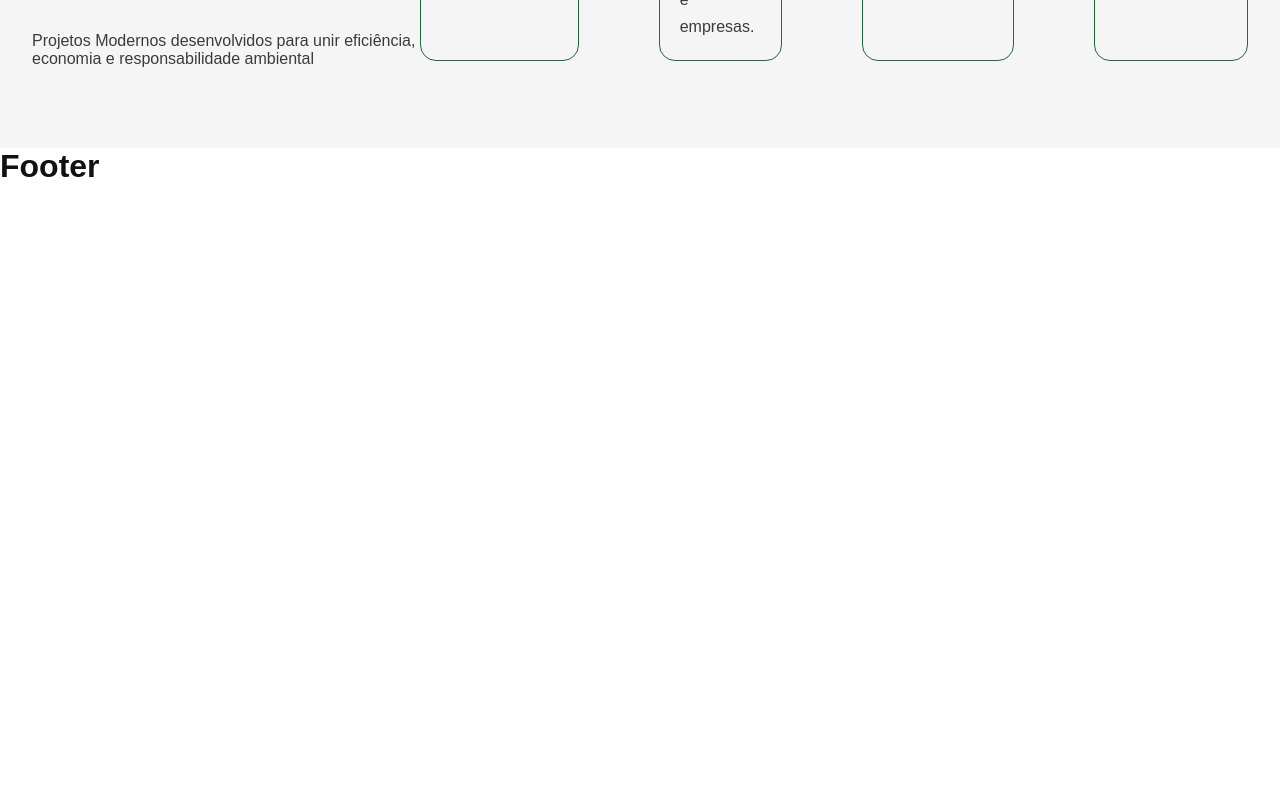
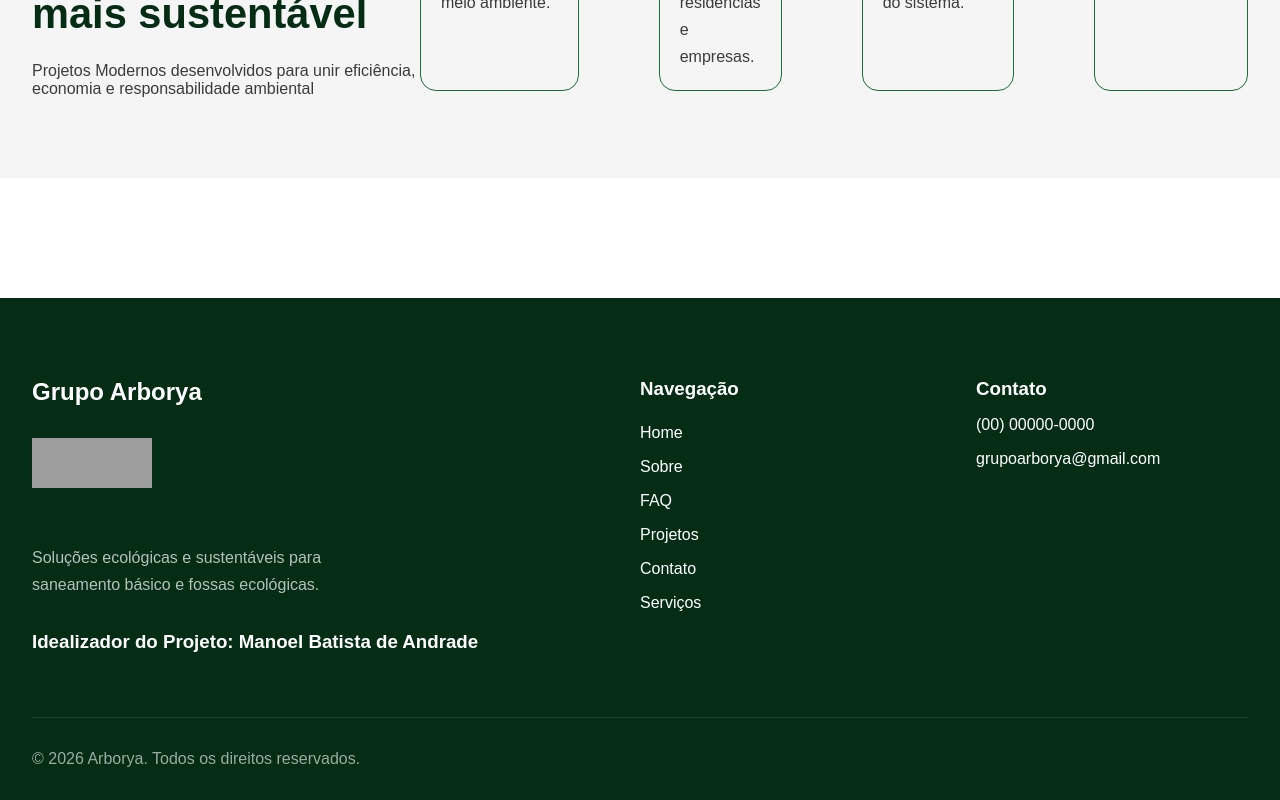
Before and after one commit to SamuelAndrade-Dev/arborya-site, a Next.js app: page / in a window 1280 px wide. Shown: the part 1138-1938 px from the top of the page. Before the commit the page ends 1323 px from the top, so only its background shows below. Built offline with nearby package versions, Linux system fonts and the light colour scheme; grey boxes are pictures that could not be loaded.

Commit message:
feat: concluindo-footer

```diff
--- a/src/components/layout/Footer/Footer.tsx
+++ b/src/components/layout/Footer/Footer.tsx
@@ -1,9 +1,54 @@
-import styles from "./Footter.module.css"
+import styles from "./Footter.module.css";
+import { NavLinks } from "../../ui/NavLinks/NavLinks";
+import Image from "next/image";
+import Link from "next/link";
 
-export function Footer () {
-    return (
-        <footer>
-            <h1>Footer</h1>
-        </footer>
-    )
+export function Footer() {
+  return (
+    <footer className={styles.footer}>
+      <div className={styles.container}>
+        <div className={styles.top}>
+          <div className={styles.brand}>
+            <h2>Grupo Arborya</h2>
+            <Link href="/">
+              <Image
+                src="/logo-branca.png"
+                alt="Logo Arborya"
+                width={120}
+                height={50}
+                className={styles.logo}
+              />
+            </Link>
+            <p>
+              Soluções ecológicas e sustentáveis para saneamento básico e fossas
+              ecológicas.
+            </p>
+
+            <h3>Idealizador do Projeto: Manoel Batista de Andrade</h3>
+
+          </div>
+
+          <div className={styles.links}>
+            <h3>Navegação</h3>
+
+            <nav>
+              <NavLinks />
+            </nav>
+          </div>
+
+          <div className={styles.contact}>
+            <h3>Contato</h3>
+
+            <p>(00) 00000-0000</p>
+
+            <p>grupoarborya@gmail.com</p>
+          </div>
+        </div>
+
+        <div className={styles.bottom}>
+          <p>© 2026 Arborya. Todos os direitos reservados.</p>
+        </div>
+      </div>
+    </footer>
+  );
 }
--- a/src/components/layout/Footer/Footter.module.css
+++ b/src/components/layout/Footer/Footter.module.css
@@ -0,0 +1,70 @@
+.footer {
+  margin-top: 120px;
+
+  padding: 80px 0 32px;
+
+  background: var(--color-green-dark);
+
+  color: var(--color-white);
+}
+
+.container {
+  width: min(1400px, calc(100vw - 64px));
+
+  margin: 0 auto;
+}
+
+.top {
+  display: grid;
+
+  grid-template-columns: 2fr 1fr 1fr;
+
+  gap: 64px;
+}
+
+.brand {
+    display: flex;
+    flex-direction: column;
+    gap: 2rem;
+}
+
+.brand p {
+  margin-top: 24px;
+
+  max-width: 320px;
+
+  line-height: 1.7;
+
+  color: rgba(255, 255, 255, 0.7);
+}
+
+.links nav {
+  margin-top: 24px;
+
+  display: flex;
+
+  flex-direction: column;
+
+  gap: 16px;
+}
+
+
+.contact {
+  display: flex;
+
+  flex-direction: column;
+
+  gap: 16px;
+}
+
+.bottom {
+  margin-top: 64px;
+
+  padding-top: 32px;
+
+  border-top: 1px solid rgba(255, 255, 255, 0.1);
+}
+
+.bottom p {
+  color: rgba(255, 255, 255, 0.6);
+}
--- a/src/components/layout/Header/Header.tsx
+++ b/src/components/layout/Header/Header.tsx
@@ -1,5 +1,5 @@
 import { Container } from "@/components/ui/Container/Container";
-import { NavLinks } from "./NavLinks";
+import { NavLinks } from "../../ui/NavLinks/NavLinks";
 import { MobileMenu } from "./MobileMenu";
 import styles from "./Header.module.css";
 import Image from "next/image";
--- a/src/components/layout/Header/MobileMenu.tsx
+++ b/src/components/layout/Header/MobileMenu.tsx
@@ -1,7 +1,7 @@
 "use client";
 
 import { useState } from "react";
-import { NavLinks } from "./NavLinks";
+import { NavLinks } from "../../ui/NavLinks/NavLinks";
 import styles from "./Mobile.module.css";
 
 export function MobileMenu() {
--- a/src/components/sections/Hero/Hero.module.css
+++ b/src/components/sections/Hero/Hero.module.css
@@ -1,5 +1,5 @@
 .hero {
-  padding: 100px 0px 10px;
+  padding: 100px 0px 40px;
 }
 
 .badge {
```
Also changed, not shown: src/components/ui/NavLinks/NavLinks.tsx (renamed from src/components/layout/Header/NavLinks.tsx), 1 other file (tests, documents, lock files or other folders).
